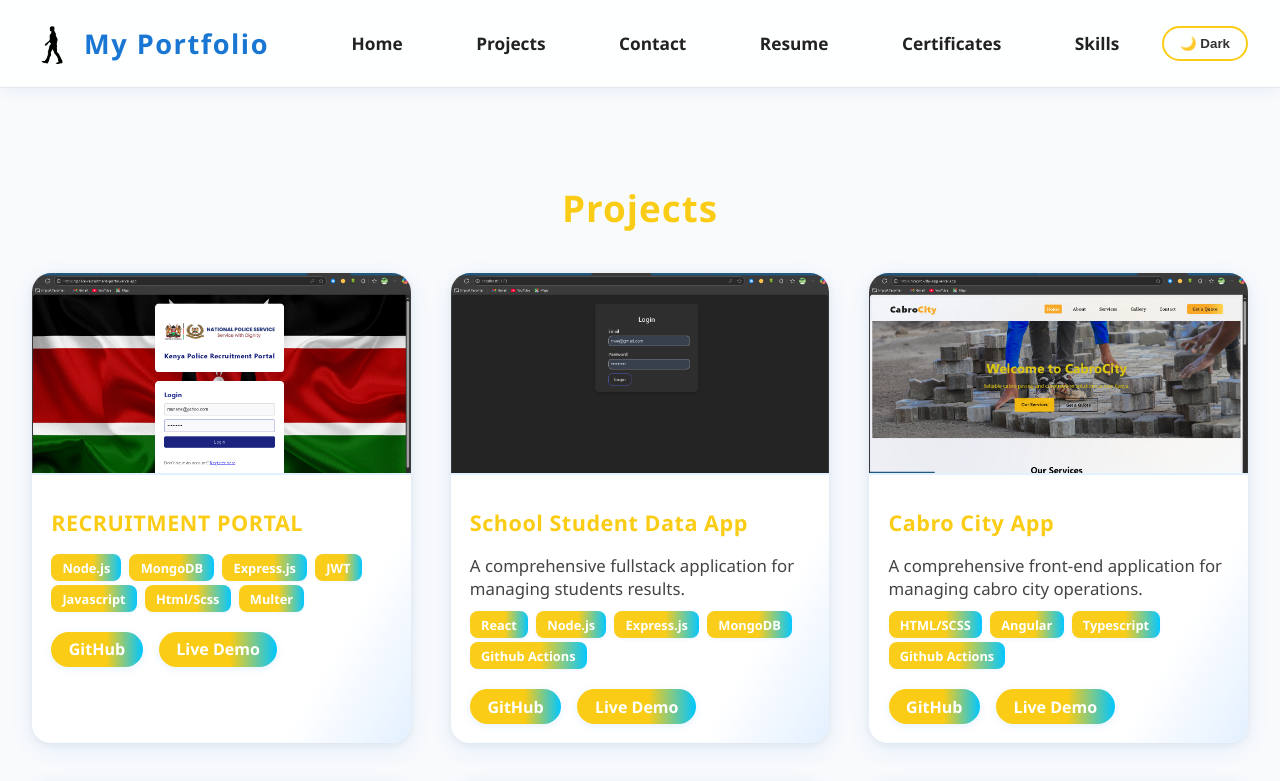
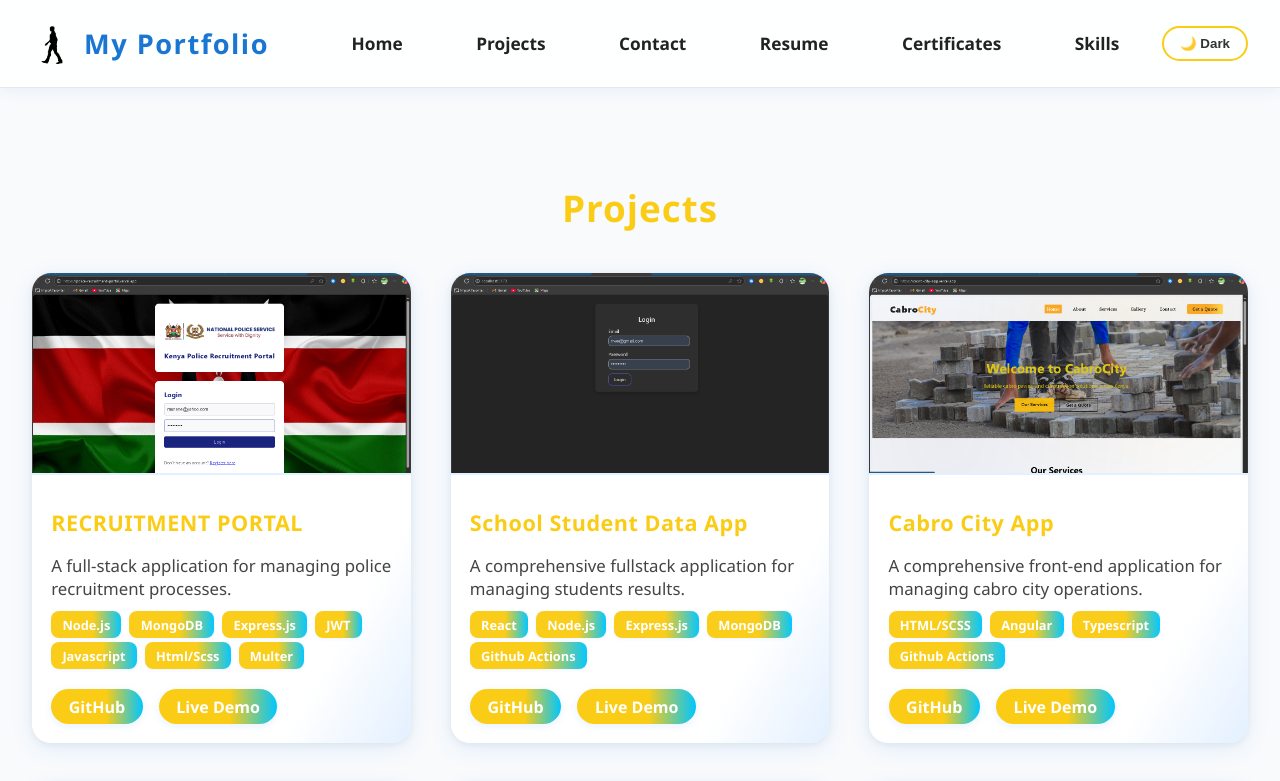
Before and after one commit to rewellnamu/portfolio, an Angular app: page /projects in a window 1280 px wide. Shown: the top 781 px of the page. Built offline with nearby package versions, Linux system fonts and the light colour scheme.

Commit message:
fix: add description for Recruitment Portal project

```diff
--- a/src/app/components/projects/projects.component.ts
+++ b/src/app/components/projects/projects.component.ts
@@ -13,7 +13,7 @@ export class ProjectsComponent {
   projects = [
     {
       title: 'RECRUITMENT PORTAL',
-      description: '',
+      description: ' A full-stack application for managing police recruitment processes.',
       tech: ['Node.js', 'MongoDB', 'Express.js', 'JWT', 'Javascript', 'Html/Scss', 'Multer'],
       github: 'https://github.com/rewellnamu/POLICE-RECRUITMENT-PORTAL',
       demo: 'https://police-recruitment-portal.vercel.app/',
```
